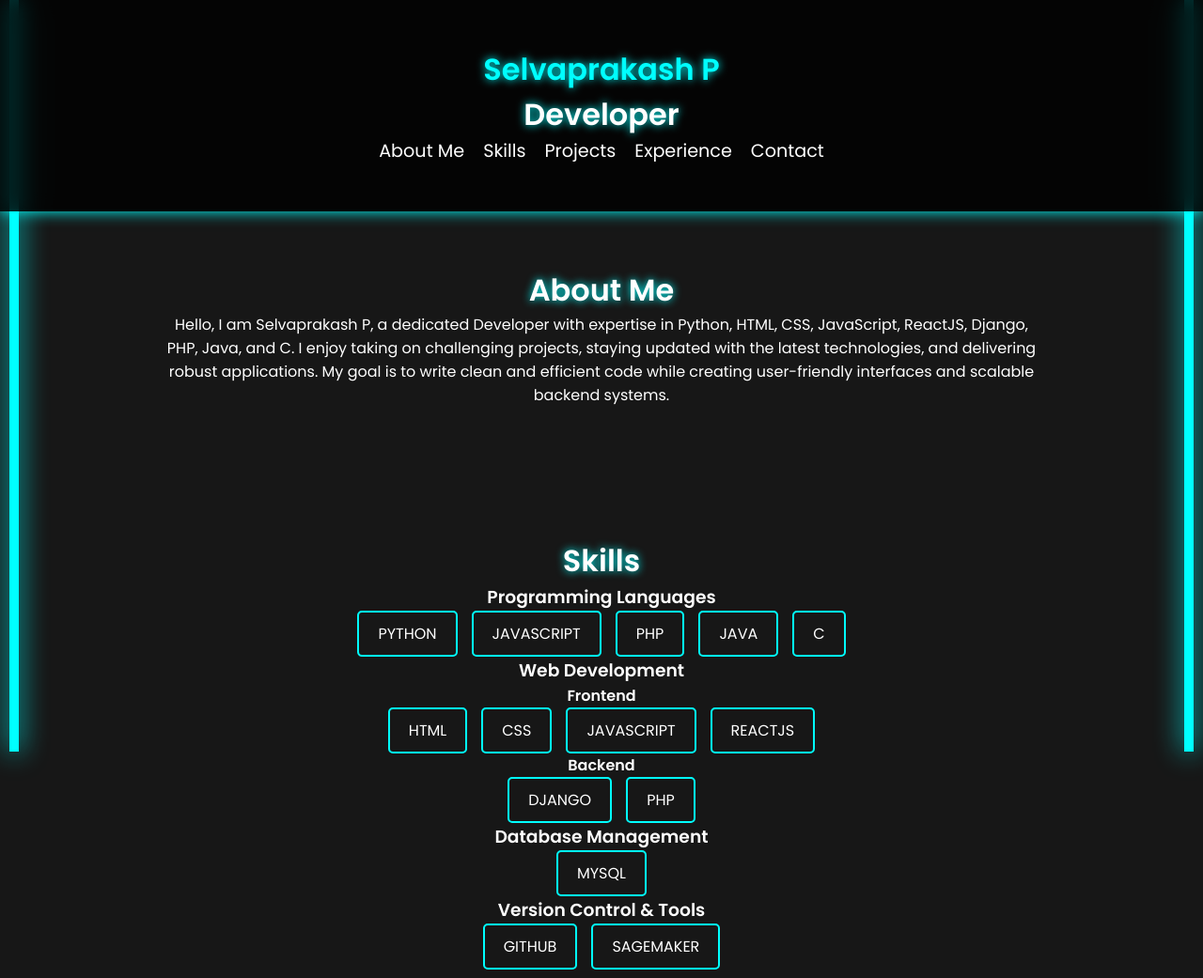
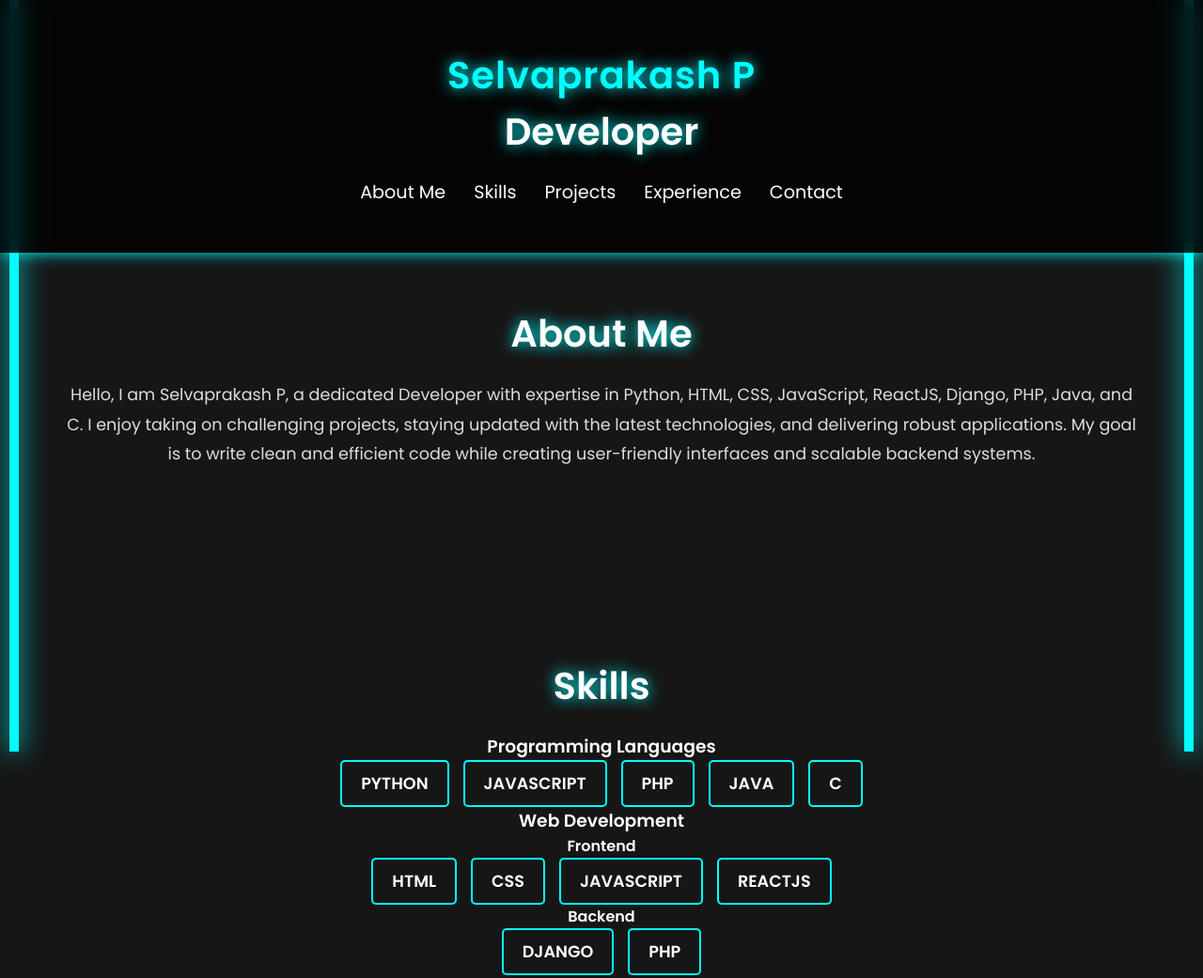
Before and after one commit to Selvasaha/portfolio, a plain HTML site: page index.html in a window 1280 px wide. Shown: the top 1041 px of the page at 94% size. Drawn offline with Linux system fonts and the light colour scheme.

Commit message:
Update style.css
updated css

```diff
--- a/style.css
+++ b/style.css
@@ -13,8 +13,9 @@ body {
     background: #0d0d0d;
     color: #fff;
     overflow-x: hidden;
-    animation: bgAnimation 10s infinite alternate;
+    animation: bgAnimation 12s infinite alternate;
     text-align: center;
+    font-size: 1rem;
 }
 
 @keyframes bgAnimation {
@@ -23,7 +24,7 @@ body {
 }
 
 .container {
-    max-width: 1000px;
+    max-width: 1200px;
     margin: auto;
     padding: 30px;
 }
@@ -45,15 +46,16 @@ header {
 }
 
 h1 {
-    font-size: 2em;
+    font-size: 2.5rem;
     color: cyan;
-    text-shadow: 0 0 10px cyan;
+    text-shadow: 0 0 15px cyan;
+    letter-spacing: 1px;
 }
 
 nav ul {
     list-style: none;
     display: flex;
-    gap: 20px;
+    gap: 30px;
     padding: 0;
 }
 
@@ -82,8 +84,7 @@ nav a:hover::after {
 }
 
 .section {
-    padding: 0;
-    padding-top: 80px;
+    padding-top: 120px;
     animation: fadeIn 1s ease-in-out;
 }
 
@@ -93,8 +94,9 @@ nav a:hover::after {
 }
 
 h2 {
-    font-size: 2rem;
-    text-shadow: 0px 0px 10px cyan;
+    font-size: 2.5rem;
+    text-shadow: 0px 0px 15px cyan;
+    margin-bottom: 20px;
 }
 
 .skills-grid {
@@ -111,32 +113,38 @@ h2 {
     text-transform: uppercase;
     transition: 0.3s;
     cursor: pointer;
+    font-weight: bold;
+    font-size: 1.1rem;
 }
-main{
-  margin-top: 100px;
-  padding-top: 75px;
-  position: relative;
+
+main {
+    margin-top: 100px;
+    padding-top: 75px;
+    position: relative;
 }
 
 .skill:hover {
     background: cyan;
     color: black;
     box-shadow: 0px 0px 20px cyan;
+    transform: scale(1.05);
 }
 
 .project, .experience-item {
     border-left: 4px solid cyan;
     padding: 20px;
     margin: 20px auto;
-    width: 60%;
+    width: 70%;
     background: rgba(255, 255, 255, 0.1);
     backdrop-filter: blur(5px);
     transition: 0.3s;
     border-radius: 8px;
+    box-shadow: 0 0 15px rgba(0, 255, 255, 0.3);
 }
 
 .project:hover, .experience-item:hover {
-    box-shadow: 0 0 20px cyan;
+    box-shadow: 0 0 30px cyan;
+    transform: translateY(-5px);
 }
 
 footer {
@@ -146,6 +154,7 @@ footer {
     font-size: 1rem;
     border-radius: 10px;
     margin-top: 20px;
+    text-align: center;
 }
 
 /* 3D Neon Side Elements */
@@ -157,6 +166,7 @@ footer {
     background: cyan;
     box-shadow: 0 0 20px cyan;
     animation: neonGlow 1.5s infinite alternate;
+    z-index: 100;
 }
 
 @keyframes neonGlow {
@@ -171,3 +181,39 @@ footer {
 .side-right {
     right: 10px;
 }
+
+/* Smooth Scroll for Sections */
+html {
+    scroll-behavior: smooth;
+}
+
+/* Hover Effects for Buttons and Links */
+a:hover, button:hover {
+    color: cyan;
+    text-shadow: 0 0 10px cyan;
+}
+
+button {
+    background: transparent;
+    border: 2px solid cyan;
+    color: cyan;
+    padding: 10px 20px;
+    border-radius: 5px;
+    cursor: pointer;
+    font-size: 1.2em;
+    transition: 0.3s;
+}
+
+button:hover {
+    background: cyan;
+    color: black;
+    box-shadow: 0 0 15px cyan;
+}
+
+/* Additional Styling for Better Readability */
+.container p, .section p {
+    font-size: 1.1rem;
+    line-height: 1.8;
+    color: #ddd;
+    margin-bottom: 20px;
+}
```
